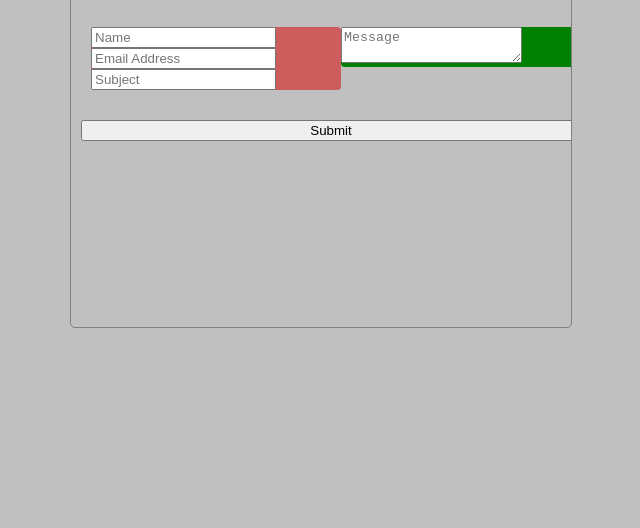
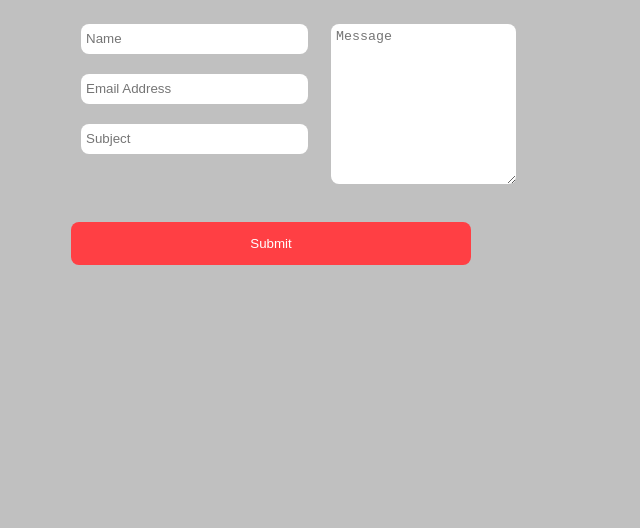
Before and after one commit to donatasdk/form6, a plain HTML site: page index.html in a window 1280 px wide. Shown: the part 274-802 px from the top of the page, without its empty margins (319-959 px from the left). Drawn offline with Linux system fonts and the light colour scheme.

Commit message:
no message

```diff
--- a/index.html
+++ b/index.html
@@ -1,29 +1,29 @@
 <!DOCTYPE html>
 <html lang="en">
 <head>
-    <link rel="stylesheet" type="text/css" href="style.css"/>
     <meta charset="UTF-8">
-    <link rel="stylesheet" href="style.css">
-    <title>Form</title>
+    <title>Title</title>
+    <link rel="stylesheet" type="text/css" href="style.css">
 </head>
 <body>
 <div id="container">
     <h1>Elegant Contact Form</h1>
     <form action="/action_page.php" method="post">
-        <div id="fields">
+        <div id="twocolumns">
             <div id="left">
-                <input type="text" name="name" placeholder="Name"><br>
-                <input type="email" name="email" placeholder="Email Address"><br>
-                <input type="text" name="subject" placeholder="Subject">
+                <input size="25" type="text" name="name" placeholder="Name"><br>
+                <input size="25" type="email" name="email" placeholder="Email Address"><br>
+                <input size="25" type="text" name="subject" placeholder="Subject">
+
             </div>
             <div id="right">
-                <textarea name="message" placeholder="Message"></textarea>
+                <textarea rows="10" cols="20" name="message" placeholder="Message"></textarea>
+
             </div>
         </div>
         <input type="submit" value="Submit">
     </form>
+</div>
 
-
-</div>
 </body>
 </html>
--- a/style.css
+++ b/style.css
@@ -1,48 +1,67 @@
-body{
+body {
     background-color: silver;
+}
 
-}
-#container{
+#container {
     width: 500px;
     height: 400px;
     margin: 200px auto;
-    border: 1px solid grey;
-    border-radius: 5px;
-    overflow: hidden;
+    box-sizing: border-box;
+}
+
+#container h1 {
+    text-align: center;
+    color: grey;
+    padding: 15px;
+}
+
+#twocolumns {
+    height: 200px;
+    top: 100px;
+    width: 100%;
 
 }
-#container h1{
-    color: grey;
-    text-align: center;
+
+#left {
+    width: 50%;
+    height: 200px;
+    float: left;
 }
 
-#container #fields{
-    display: table;
-    width: 100%;
-    height: 100%;
-    padding: 20px;
+#right {
+    width: 50%;
+    height: 200px;
+    float: right;
+}
 
+input[type=submit] {
+    width: 80%;
+    background-color: #ff3f44;
+    color: white;
+    padding: 14px 20px;
+    margin: 8px auto;
+    border: none;
+    border-radius: 8px;
+    cursor: pointer;
 
 }
-#container #fields #left{
-    display: table-cell;
-    border-radius: 4px;
-    border:none;
-    width: 50%;
-    height: 100%;
-    float: left;
-    background-color: indianred;
+
+input[type=text], input[type=email] {
+    line-height: 20px;
+    padding: 5px;
+    margin: 10px;
+    border-radius: 8px;
+    border: none;
 }
-#right{
-    display: table-cell;
-    border-radius: 4px;
-    border:none;
-    width: 50%;
-    height: 100%;
-    float: right;
-    background-color: green;
+
+textarea {
+    padding: 5px;
+    margin: 10px;
+    border-radius: 8px;
+    border: none;
+
 }
-input[type=submit]{
-    width: 100%;
-    margin: 10px;
+
+input[type=submit]:hover {
+    background-color: #c03435;
 }
```
